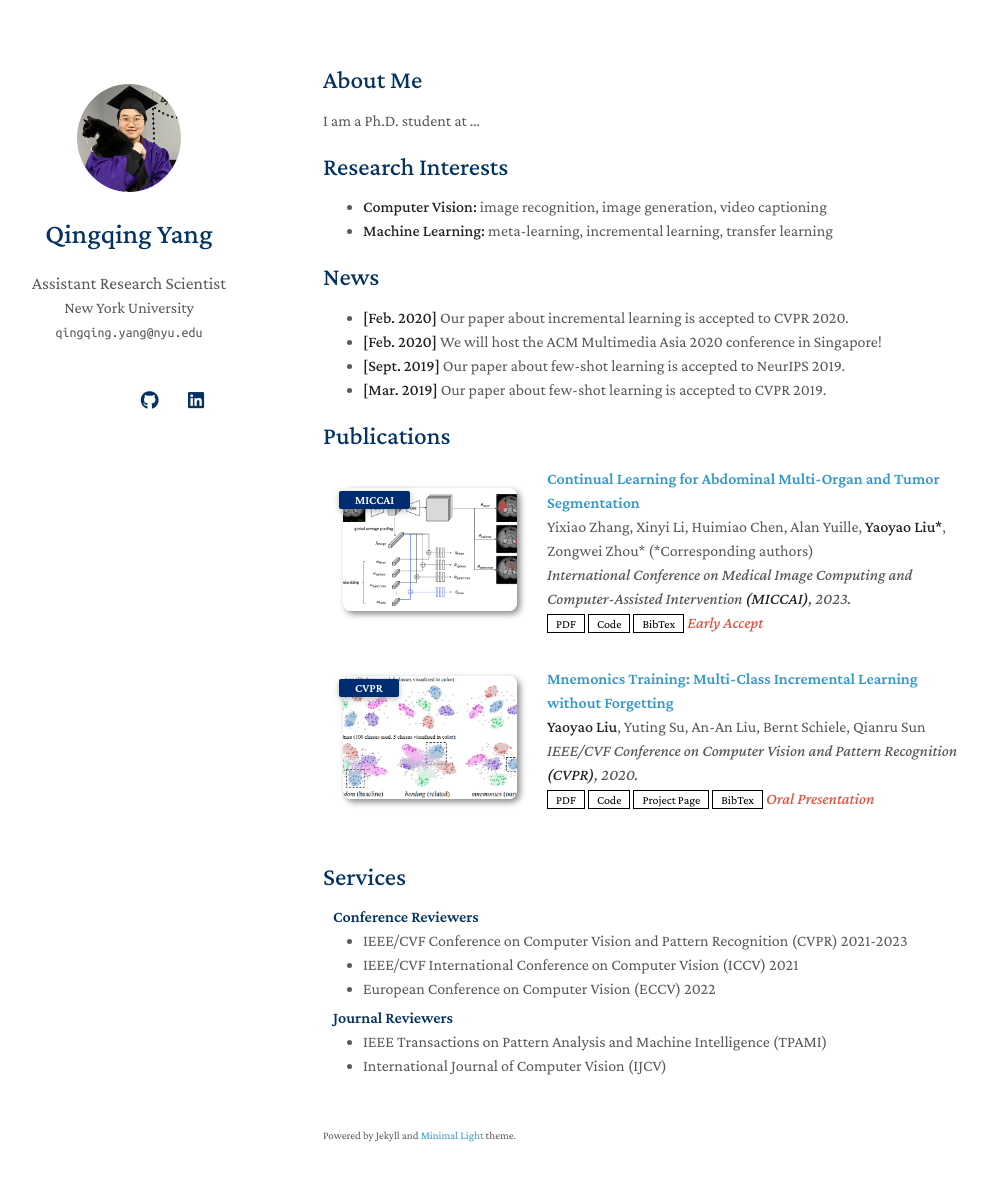
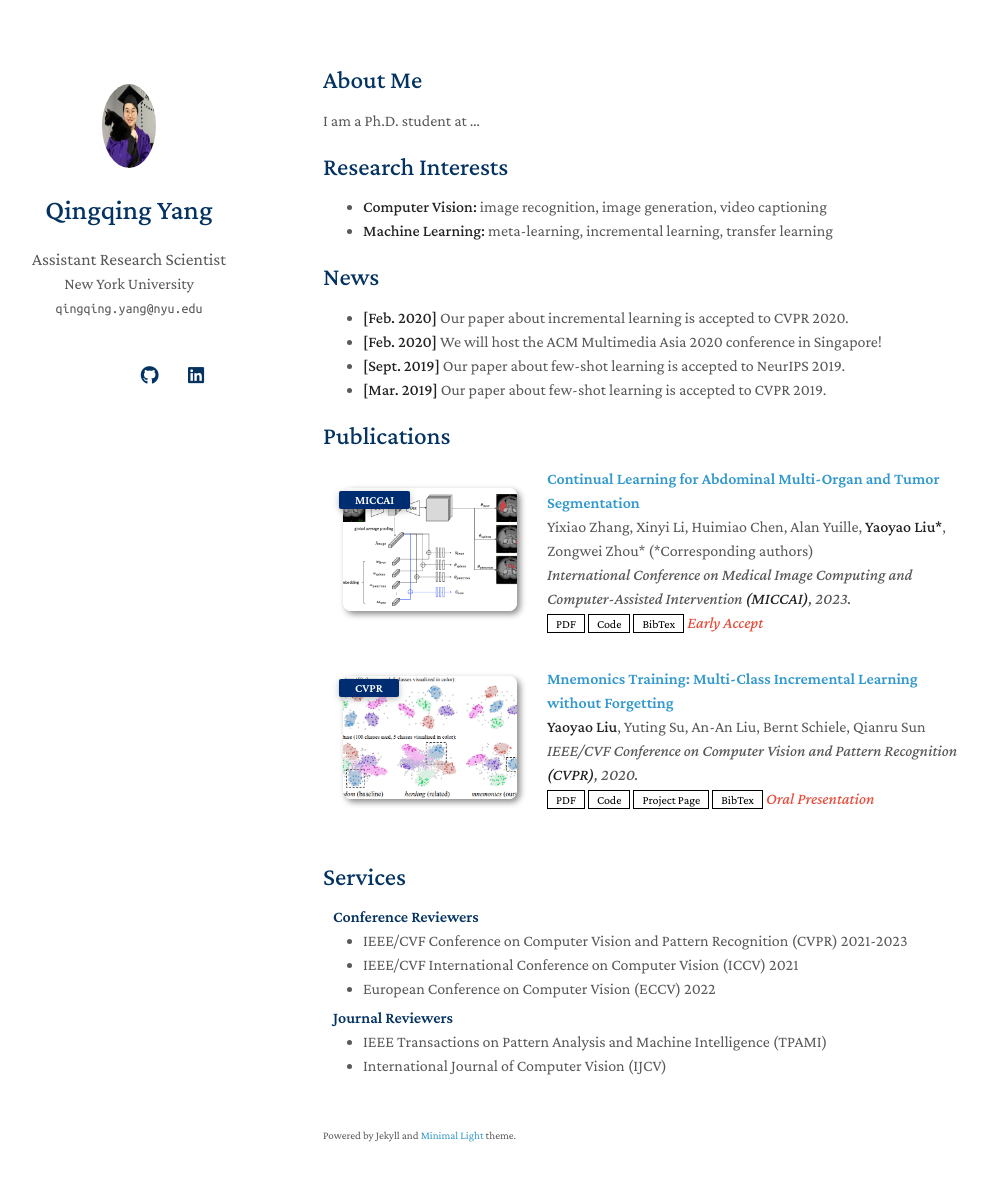
Before and after one commit to Qingqing-Yang-177/Qingqing-Yang-177_save2, a Jekyll site: the page built from index.md, in a window 1280 px wide and 1216 px high. Shown: the top 1181 px of the window, without its empty margins (147-1135 px from the left). Built offline with Jekyll 4.4.1, drawn with Linux system fonts in a browser that asks for light colours; nearby versions of some CDN libraries; a style sheet for code colours, icons or effects is not loaded; our own code applies the rules of GitHub Pages for plain Markdown files.

Commit message:
Update homepage.html

```diff
--- a/_layouts/homepage.html
+++ b/_layouts/homepage.html
@@ -40,7 +40,7 @@
       <header>
 
         {% if site.avatar %}
-        <a class="image avatar"><img src="{{ site.avatar }}" alt="avatar" /></a>
+        <a class="image avatar"><img src="{{ site.avatar }}" alt="avatar"  width="80.8" height="83.8" /></a>
         {% endif %}
 
         <h1>{{ site.title }}</h1>
```
